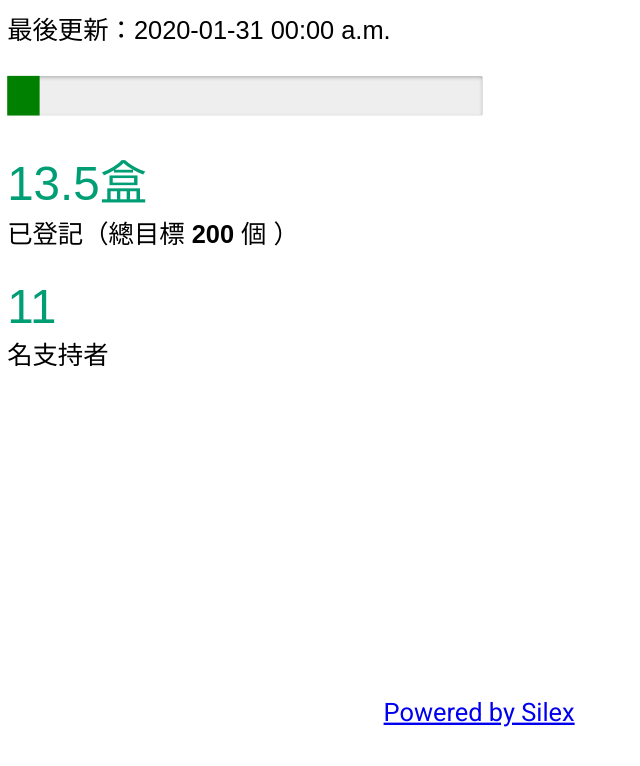
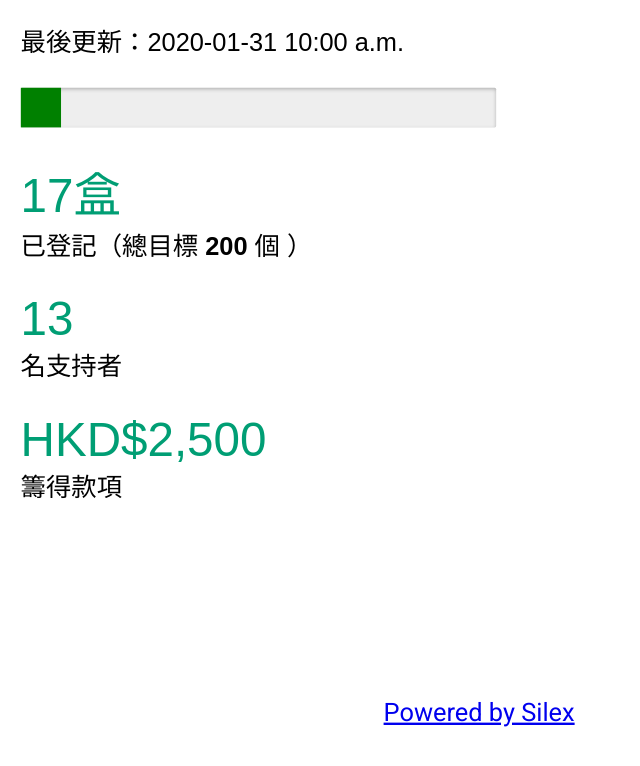
Before and after one commit to likitty14/ndjcStatData, a plain HTML site: page index.html in a window 1280 px wide. Shown: the whole page, without its empty margins (0-640 px from the left). Drawn offline with Linux system fonts and the light colour scheme.

Commit message:
Batch update

```diff
--- a/css/styles.css
+++ b/css/styles.css
@@ -1,5 +1,5 @@
 
 progress {width: 600px; height: 50px; display: block; -webkit-appearance: none; -moz-appearance: none;}progress::-webkit-progress-bar {background-color: #eee; border-radius: 2px; box-shadow: 0 2px 5px rgba(0, 0, 0, 0.25) inset;}.importantNumber {color: #009E74; font-size: 60px;}html {font-size: 32px;}
-.body-initial {background-color: rgba(255,255,255,1);}.silex-id-1478366444112-1 {top: 100px; background-color: transparent; min-height: 100px;}.silex-id-1478366444112-0 {min-height: 100px; background-color: transparent; top: 0px; left: 0px;}.silex-id-1474394621033-3 {top: 5px; left: 0px;}.silex-id-1474394621032-2 {min-height: 716px; background-color: transparent; top: -64px; left: 0px;}.silex-id-1580399934996-0 {width: 628px; min-height: 541px; background-color: rgb(255, 255, 255); top: -85px; left: 9px;}.silex-id-1478366450713-3 {top: 100px; background-color: transparent;}.silex-id-1478366450713-2 {min-height: 419px; background-color: transparent; top: -319px; left: 0px;}.silex-id-1442914737143-3 {min-height: 53px; width: 349px; top: 29px; left: 430px;}
+.body-initial {background-color: rgba(255,255,255,1);}.silex-id-1478366444112-1 {top: 100px; background-color: transparent; min-height: 100px;}.silex-id-1478366444112-0 {min-height: 100px; background-color: transparent; top: 0px; left: 0px;}.silex-id-1580399934996-0 {width: 665px; min-height: 662px; background-color: rgb(255, 255, 255); top: 29px; left: 26px;}.silex-id-1474394621033-3 {top: 5px; left: 0px;}.silex-id-1474394621032-2 {min-height: 716px; background-color: transparent; top: -64px; left: 0px;}.silex-id-1478366450713-3 {top: 100px; background-color: transparent;}.silex-id-1478366450713-2 {min-height: 419px; background-color: transparent; top: -319px; left: 0px;}.silex-id-1442914737143-3 {min-height: 53px; width: 349px; top: 29px; left: 430px;}
 .text-element > .silex-element-content {font-family: 'Roboto', sans-serif;}
 .website-width {width: 1615px;}body.silex-runtime {opacity: 1;}
--- a/index.html
+++ b/index.html
@@ -18,7 +18,7 @@
 
 
 
-<link href="https://fonts.googleapis.com/css?family=Roboto" rel="stylesheet" class="silex-custom-font"><meta name="viewport" content="width=device-width, initial-scale=1"><meta name="website-width" content="1615"><meta name="hostingProvider" content="ghpages"><link href="css/styles.css" rel="stylesheet" type="text/css">
+<link href="https://fonts.googleapis.com/css?family=Roboto" rel="stylesheet" class="silex-custom-font"><meta name="viewport" content="width=device-width, initial-scale=1"><meta name="website-width" content="1615"><meta name="hostingProvider" content="ghpages"><meta name="websiteUrl" content="https://likitty14.github.io/ndjcStatData/"><link href="css/styles.css" rel="stylesheet" type="text/css">
     <style>body { opacity: 0; transition: .25s opacity ease; }</style></head>
 
 <body class="body-initial all-style enable-mobile silex-runtime silex-published" data-silex-type="container-element" style="">
@@ -36,17 +36,20 @@
 
 
     <div data-silex-type="container-element" class="container-element editable-style silex-id-1478366444112-1 section-element" style="">
-        <div data-silex-type="container-element" class="editable-style silex-element-content silex-id-1478366444112-0 silex-container-content container-element website-width" style=""></div>
+        <div data-silex-type="container-element" class="editable-style silex-element-content silex-id-1478366444112-0 silex-container-content container-element website-width" style=""><div data-silex-type="html-element" class="editable-style silex-id-1580399934996-0 html-element" style=""><div class="silex-element-content">最後更新：2020-01-31&nbsp;10:00&nbsp;a.m.
+<br><br>
+<progress max="200" value="17"></progress><br>
+<span class="importantNumber">17盒</span><br>
+已登記（總目標 <b>200</b> 個 ）<br>
+<br>
+<span class="importantNumber">13</span><br>
+名支持者<br>
+<br>
+<span class="importantNumber">HKD$2,500</span><br>
+籌得款項</div></div></div>
     </div>
     <div data-silex-type="container-element" class="container-element editable-style silex-id-1474394621033-3 section-element" style="">
-        <div data-silex-type="container-element" class="editable-style silex-element-content silex-id-1474394621032-2 silex-container-content container-element website-width" style=""><div data-silex-type="html-element" class="editable-style silex-id-1580399934996-0 html-element" style=""><div class="silex-element-content">最後更新：2020-01-31&nbsp;00:00&nbsp;a.m.
-<br><br>
-<progress max="200" value="13.5"></progress><br>
-<span class="importantNumber">13.5盒</span><br>
-已登記（總目標 <b>200</b> 個 ）<br>
-<br>
-<span class="importantNumber">11</span><br>
-名支持者</div></div></div>
+        <div data-silex-type="container-element" class="editable-style silex-element-content silex-id-1474394621032-2 silex-container-content container-element website-width" style=""></div>
     </div>
     <div data-silex-type="container-element" class="container-element editable-style silex-id-1478366450713-3 section-element" style="">
         <div data-silex-type="container-element" class="editable-style silex-element-content silex-id-1478366450713-2 silex-container-content container-element website-width" style="">
```
